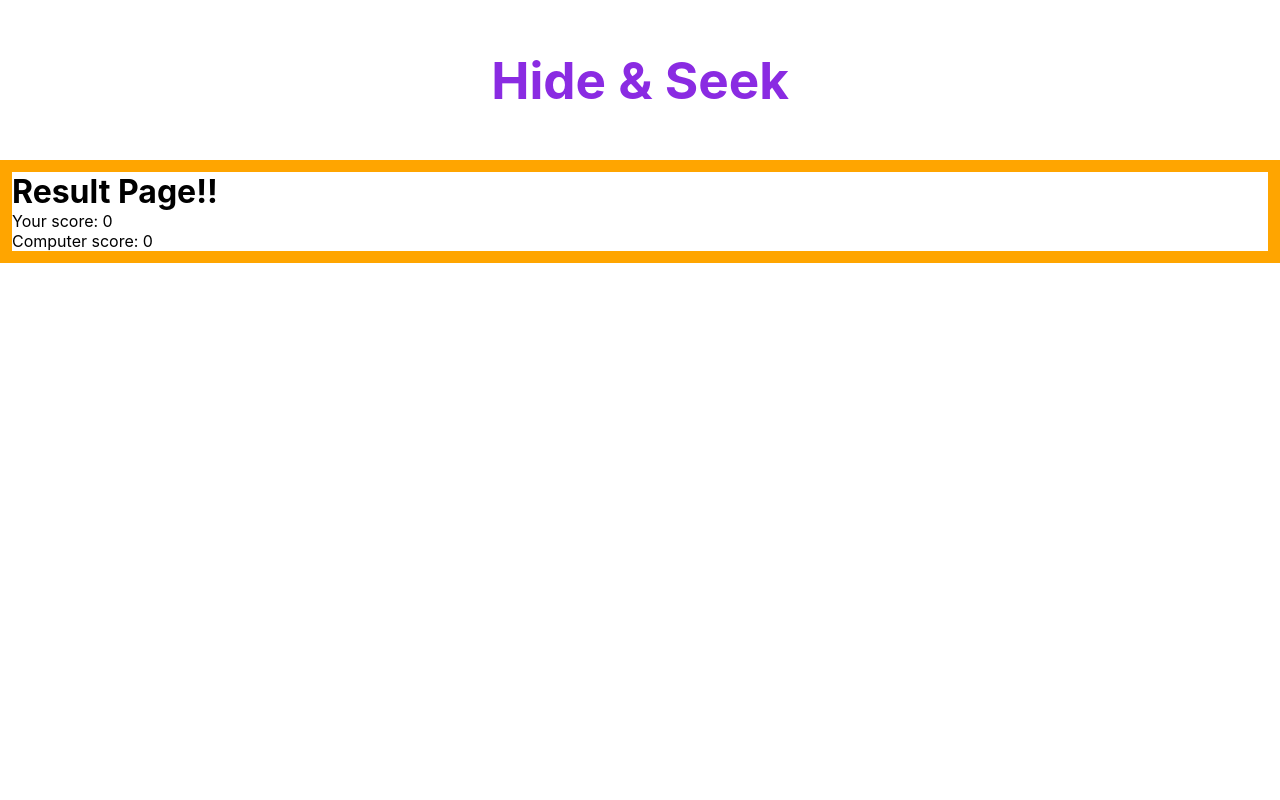
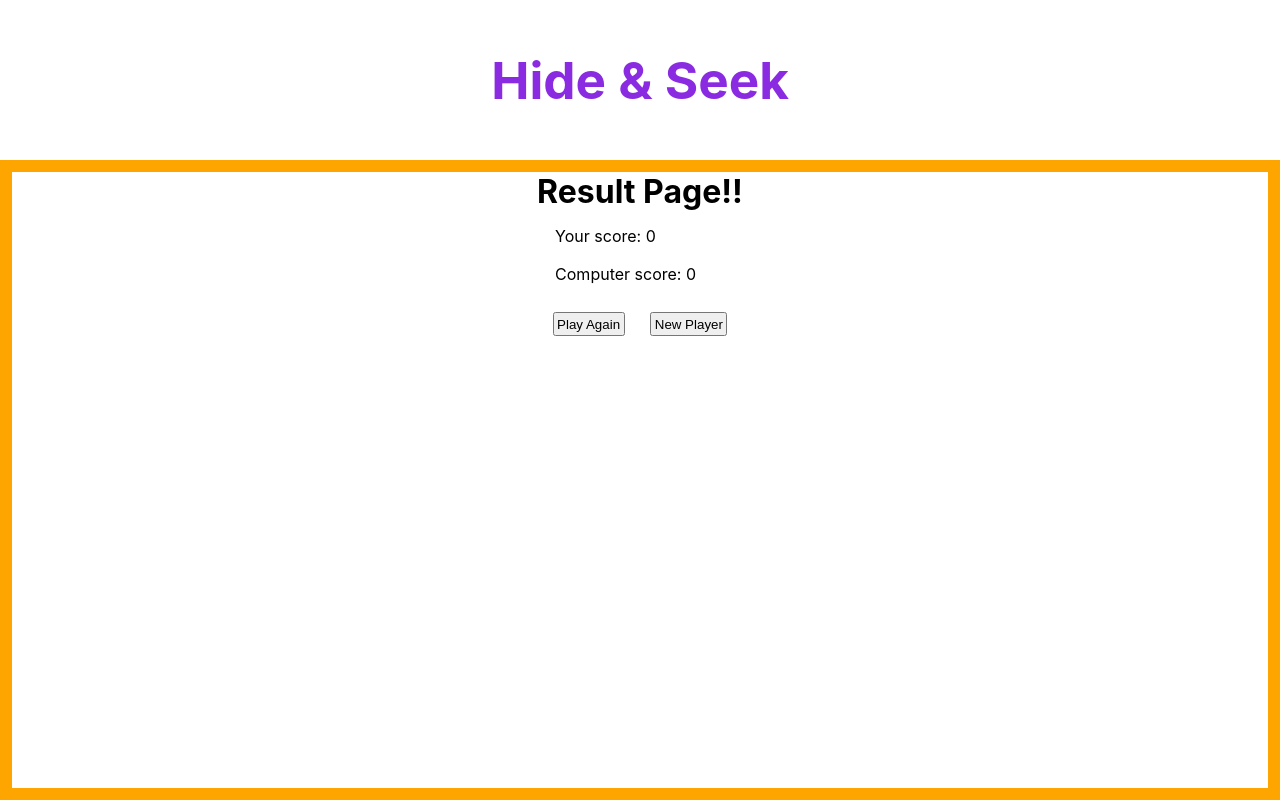
Before and after one commit to franco-ortega/hide-and-seek, a React (Create React App) app: page /results in a window 1280 px wide. Built offline with nearby package versions, Linux system fonts and the light colour scheme.

Commit message:
add Play Again and New Player buttons

```diff
--- a/src/components/App/App.jsx
+++ b/src/components/App/App.jsx
@@ -49,11 +49,11 @@ const App = () => {
           <Route
             exact path="/results"
             render={() => <Results
-              // gameActive={gameActive}
-              // setGameActive={setGameActive}
-              // setPlayerScore={setPlayerScore}
-              // setComputerScore={setComputerScore}
+              setGameActive={setGameActive}
+              gameActive={gameActive}
+              setPlayerScore={setPlayerScore}
               playerScore={playerScore}
+              setComputerScore={setComputerScore}
               computerScore={computerScore}/>}
           />
         </Switch>
--- a/src/components/Game/Game.jsx
+++ b/src/components/Game/Game.jsx
@@ -1,15 +1,18 @@
 import React, { useEffect, useState } from 'react';
 import PropTypes from 'prop-types';
 import styles from './Game.module.scss';
+import { useHistory } from 'react-router';
 
 const Game = ({
-  gameActive,
+  // gameActive,
   setGameActive,
   playerScore,
   setPlayerScore,
   computerScore,
   setComputerScore
 }) => {
+  let history = useHistory();
+
   //active player boolean: player = true, computer = false
   const [activePlayer, setActivePlayer] = useState(false);
 
@@ -19,26 +22,37 @@ const Game = ({
   //disable button
   const [buttonClickable, setButtonClickable] = useState(false);
 
+  const incrementPlayerScore = () => setPlayerScore(playerScore + 1);
+  const incrementComputerScore = () => setComputerScore(computerScore + 1);
+
+  const computerTurn = () => {
+    setTimeout(() => {
+      const computerHidingSpot = Math.ceil(Math.random() * 3);
+      setHidingSpot(computerHidingSpot);
+      console.log('Computer Hiding Spot: ' + computerHidingSpot);
+      setButtonClickable(true);
+      setActivePlayer(true);
+    }, 1000);
+  };
+
+
   useEffect(() => {
-    if(!activePlayer) {
-      setTimeout(() => {
-        setActivePlayer(true);
-        const computerHidingSpot = Math.ceil(Math.random() * 3);
-        setHidingSpot(computerHidingSpot);
-        console.log('Computer Hiding Spot: ' + computerHidingSpot);
-        setButtonClickable(true);
-      }, 3000);
-    }
-    console.log('Active Player: ' + activePlayer);
-
     if(playerScore === 5 || computerScore === 5) {
       setGameActive(false);
+      setActivePlayer(true);
+      history.push('/results');
     }
 
+    if(!activePlayer) {
+      computerTurn();
+    }
+    // console.log('Active Player: ' + activePlayer);
+
+    // return function cleanup(computerTurn) {
+    //   clearTimeout(computerTurn);
+    // };
   }, [activePlayer]);
 
-  const incrementPlayerScore = () => setPlayerScore(playerScore + 1);
-  const incrementComputerScore = () => setComputerScore(computerScore + 1);
 
   //player clicks box to make guess
   const onGuessHidingSpotClick = ({ target }) => {
@@ -49,31 +63,28 @@ const Game = ({
     const guess = Number(target.value);
     console.log('Player guessed: ' + guess);
 
+    //check score by comparing value of selection to correctBox
+    //increment score
     if(guess === hidingSpot) {
       incrementPlayerScore();
-      console.log('Score!!');
     } else {
       incrementComputerScore();
     }
 
-
     setActivePlayer(false);
   };
-  //check score by comparing value of selection to correctBox
-  //increment score
-  //new turn: clear correctBox
-  //select Box
-  // hide item
-  //computer makes guess
-  //display messages: Your turn, Computer turn, You score, They score
 
 
-  if(!gameActive) return 'Game Over';
+  // For when the computer makes guesses too:
+  ////new turn: clear correctBox
+  ////player selects Box to hide item
+  ////computer makes guess
 
   return (
     <main className={styles.Game}>
       <h2>Game</h2>
       <section>
+        {/* display messages: Your turn, Computer turn, You score, They score */}
         Message: {activePlayer ? 'Pick a box.' : 'Computer is choosing.'}
       </section>
       <section>
@@ -86,7 +97,7 @@ const Game = ({
 };
 
 Game.propTypes = {
-  gameActive: PropTypes.bool.isRequired,
+  // gameActive: PropTypes.bool.isRequired,
   setGameActive: PropTypes.func.isRequired,
   playerScore: PropTypes.number.isRequired,
   setPlayerScore: PropTypes.func.isRequired,
--- a/src/components/Results/Results.jsx
+++ b/src/components/Results/Results.jsx
@@ -1,14 +1,41 @@
 import React from 'react';
 import PropTypes from 'prop-types';
 import styles from './Results.module.scss';
+import { useHistory } from 'react-router';
 
-const Results = ({ playerScore, computerScore }) => {
+const Results = ({
+  playerScore,
+  setPlayerScore,
+  computerScore,
+  setComputerScore,
+  setGameActive
+}) => {
+  let history = useHistory();
+
+  const resetScores = () => {
+    setPlayerScore(0);
+    setComputerScore(0);
+  };
+
+  const onPlayAgainClick = () => {
+    resetScores();
+    setGameActive(true);
+    history.push('/game');
+  };
+
+  const onNewPlayerClick = () => {
+    resetScores();
+    history.push('/');
+  };
+
   return (
     <main className={styles.Results}>
       <h1>Result Page!!</h1>
       <section>
         <p>Your score: {playerScore}</p>
         <p>Computer score: {computerScore}</p>
+        <button onClick={onPlayAgainClick}>Play Again</button>
+        <button onClick={onNewPlayerClick}>New Player</button>
       </section>
 
     </main>
@@ -17,7 +44,10 @@ const Results = ({ playerScore, computerScore }) => {
 
 Results.propTypes = {
   playerScore: PropTypes.number.isRequired,
-  computerScore: PropTypes.number.isRequired
+  setPlayerScore: PropTypes.func.isRequired,
+  computerScore: PropTypes.number.isRequired,
+  setComputerScore: PropTypes.func.isRequired,
+  setGameActive: PropTypes.func.isRequired
 };
 
 export default Results;
--- a/src/components/Results/Results.module.scss
+++ b/src/components/Results/Results.module.scss
@@ -1,3 +1,12 @@
 .Results {
     border: 1vw solid orange;
+    height: 80vh;
+    display: flex;
+    flex-direction: column;
+    align-items: center;
+
+    p, button {
+        margin: 1vw;
+        padding: .2vw;
+    }
 }
```
